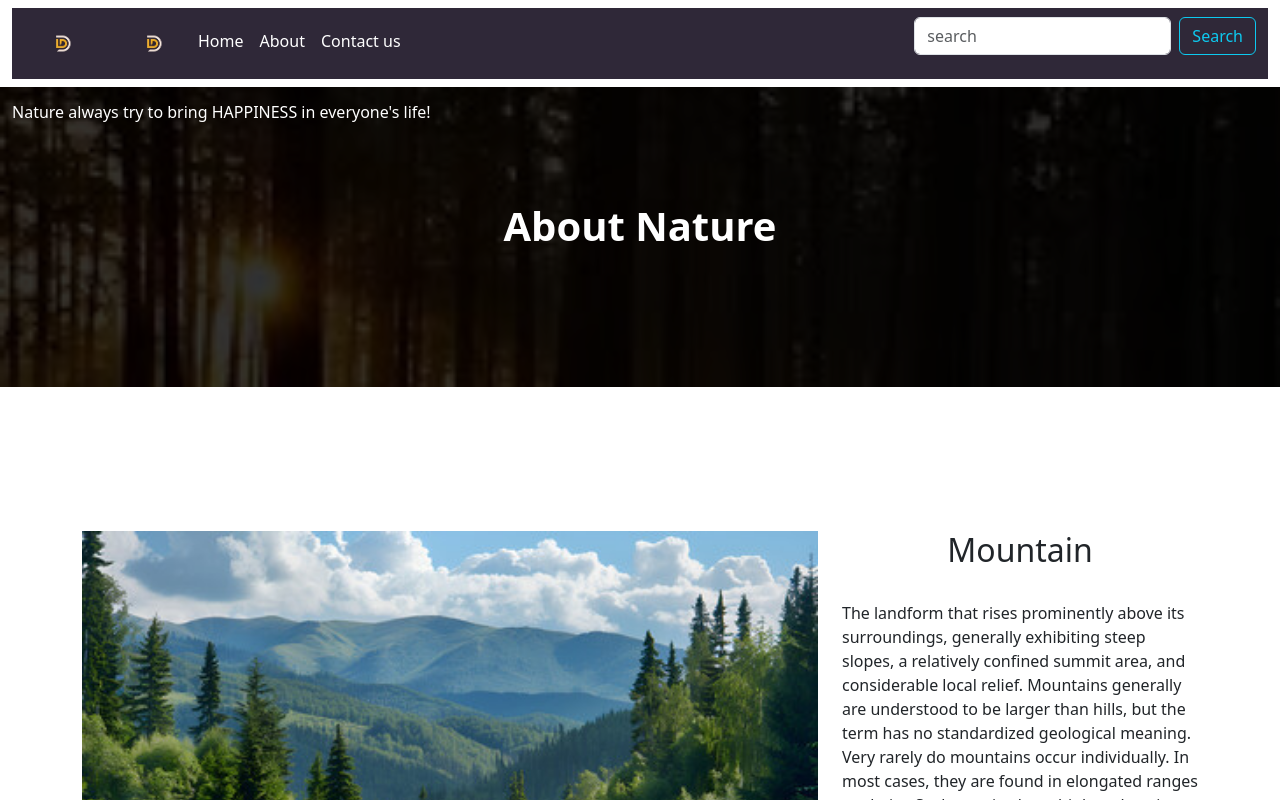
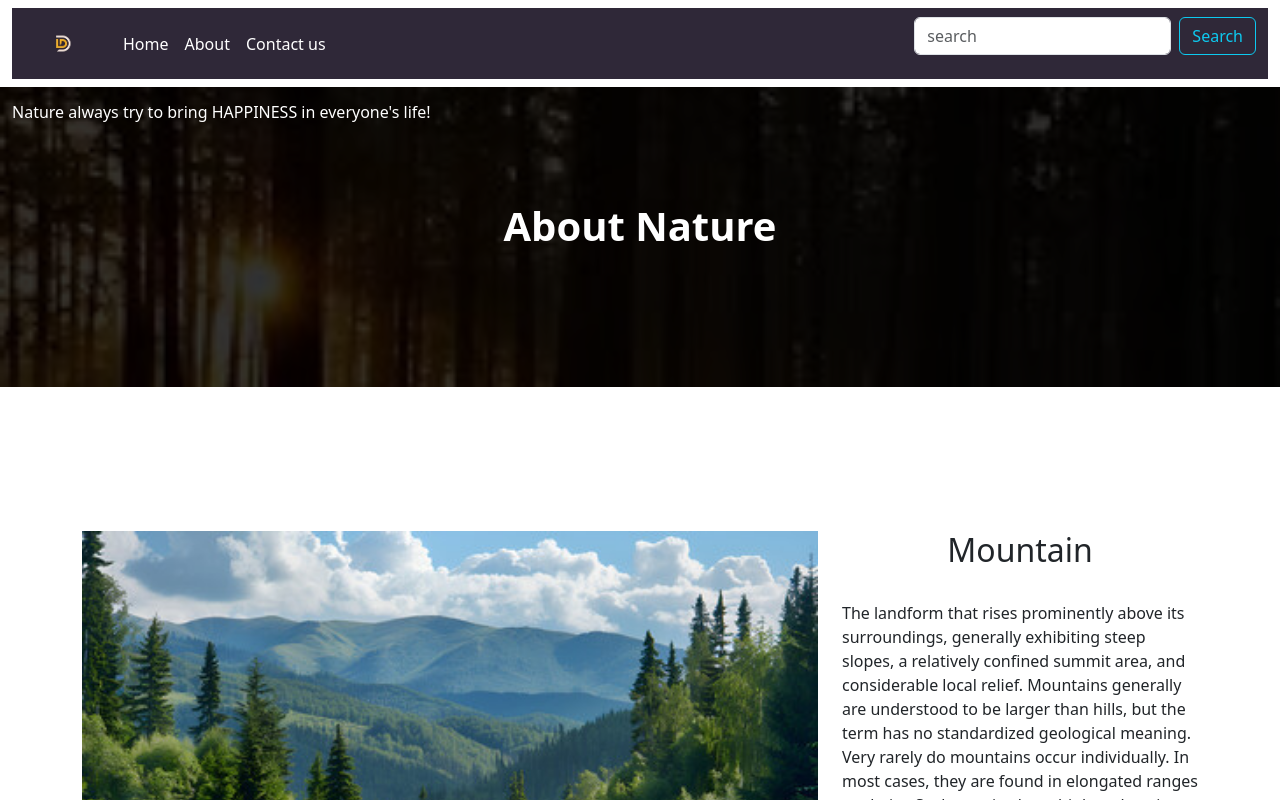
Before and after one commit to Shravanirajvaidya/NatureWebsite, a plain HTML site: page About us.html in a window 1280 px wide. Shown: the top 800 px of the page. Drawn offline with Linux system fonts and the light colour scheme.

Commit message:
logo in the navbar deleted

```diff
--- a/About us.html
+++ b/About us.html
@@ -32,8 +32,8 @@
 <ul class="navbar-nav me-auto mb-2 mb-lg-0">
 <li class="nav-item">
 
-<img src="logo.jpg" alt="logo not found" height="45px" width="75px"/>
-</li>
+<!--<img src="logo.jpg" alt="logo not found" height="45px" width="75px"/>
+</li>-->
 
 <li class="nav-item">
 <a href="index.html" class="nav-link active text-white" aria-current="page">Home</a>
```
Also changed, not shown: contact us.html (+2 -2 lines), index.html (+2 -2 lines).
